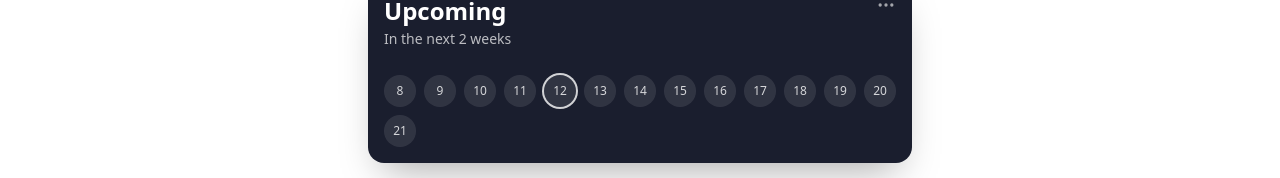
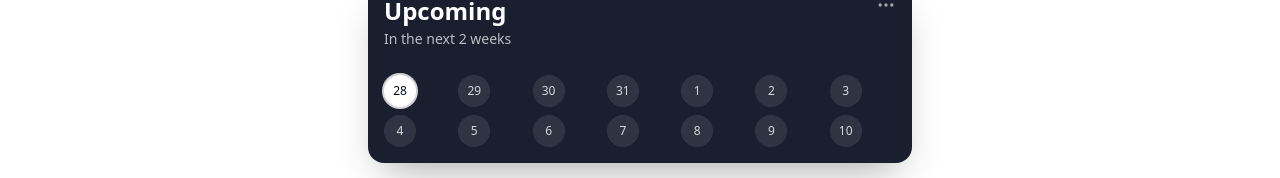
Before and after one commit to anthonymkyang/proximity-pwa, a Next.js app: page /app/activity in a window 1280 px wide. Shown: the part 393-571 px from the top of the page. Built offline with nearby package versions, Linux system fonts and the light colour scheme; no server answers.

Commit message:
fixed height issues with scrolling pages

```diff
--- a/app/(app)/app/activity/page.tsx
+++ b/app/(app)/app/activity/page.tsx
@@ -52,7 +52,8 @@ export default function ActivityPage() {
         rightContent={
           <Notifications open={notifOpen} onOpenChange={setNotifOpen} />
         }
-      >
+      ></TopBar>
+
       <h1 className="px-1 pb-2 text-4xl font-extrabold tracking-tight">
         Activity
       </h1>
@@ -71,8 +72,6 @@ export default function ActivityPage() {
           </Button>
         ))}
       </div>
-      </TopBar>
-
       {activeTab === "Groups" && <Groups />}
 
       {activeTab === "Calendar" && <Calendar />}
--- a/app/(app)/app/connections/page.tsx
+++ b/app/(app)/app/connections/page.tsx
@@ -119,7 +119,7 @@ export default function ConnectionsPage() {
             </Button>
           </>
         }
-      >
+      ></TopBar>
       {/* Title under top bar */}
       <h1 className="px-1 pb-2 text-4xl font-extrabold tracking-tight">
         Connections
@@ -149,7 +149,6 @@ export default function ConnectionsPage() {
           </Button>
         ))}
       </div>
-      </TopBar>
 
       {/* List header separator */}
       <Separator className="-mx-4" />
--- a/app/(app)/app/layout.tsx
+++ b/app/(app)/app/layout.tsx
@@ -16,21 +16,23 @@ export default function AppLayout({ children }: { children: React.ReactNode }) {
     { name: "Me", href: "/app/settings", icon: User },
   ];
 
+  const isMapPage = pathname === "/app";
+
   return (
-    <div className="min-h-screen flex flex-col bg-background">
-      <main className="relative flex-1 overflow-hidden min-h-[calc(100dvh-56px)] supports-[height:100svh]:min-h-[calc(100svh-56px)]">
-        {/* Mock map background */}
-        <MapCanvas />
+    <div className="relative min-h-dvh">
+      <div className="relative">
+        {isMapPage ? (
+          <>
+            <MapCanvas className="absolute inset-0 z-0" />
 
-        {/* Page content overlay */}
-        <div
-          className={`relative z-10 h-full w-full overflow-auto pb-[calc(56px+env(safe-area-inset-bottom))] ${
-            pathname !== "/app" ? "bg-background" : ""
-          }`}
-        >
-          {children}
-        </div>
-      </main>
+            <div className="relative z-10">{children}</div>
+          </>
+        ) : (
+          <div className="relative z-10 bg-background min-h-dvh">
+            {children}
+          </div>
+        )}
+      </div>
       <AppBar />
     </div>
   );
--- a/app/(app)/app/messages/page.tsx
+++ b/app/(app)/app/messages/page.tsx
@@ -281,7 +281,8 @@ export default function MessagesPage() {
             </Button>
           </>
         }
-      >
+      ></TopBar>
+
       {/* Title under top bar */}
       <h1 className="px-1 pb-2 text-4xl font-extrabold tracking-tight">
         Messages
@@ -311,7 +312,6 @@ export default function MessagesPage() {
           </Button>
         ))}
       </div>
-      </TopBar>
 
       {/* Archived row */}
       <button className="flex w-full items-center gap-3 py-3 text-left">
--- a/components/activity/Groups.tsx
+++ b/components/activity/Groups.tsx
@@ -5,7 +5,84 @@ import { Avatar, AvatarImage, AvatarFallback } from "@/components/ui/avatar";
 import { MoreHorizontal, ChevronRight } from "lucide-react";
 import Link from "next/link";
 
+type GroupEvent = {
+  month: string;
+  day: string;
+  title: string;
+  subtitle?: string;
+  lock?: boolean;
+  color?: string;
+};
+
 export default function Groups() {
+  const upcomingDays = Array.from({ length: 14 }, (_, i) => {
+    const d = new Date();
+    d.setDate(d.getDate() + i);
+    return d;
+  });
+
+  const [selectedDayIndex, setSelectedDayIndex] = React.useState(0);
+
+  const eventsByDay: GroupEvent[][] = [
+    [
+      {
+        month: "Apr",
+        day: "14",
+        title: "Queer Hikers Meetup",
+        subtitle: "Outdoor Social",
+        lock: true,
+        color: "bg-emerald-200",
+      },
+      {
+        month: "Apr",
+        day: "18",
+        title: "Sunday Brunch Boys",
+        subtitle: "Community Hangout",
+        lock: false,
+        color: "bg-amber-200",
+      },
+      {
+        month: "Apr",
+        day: "25",
+        title: "Drag Trivia Sunday",
+        subtitle: "Evening Fun",
+        lock: true,
+        color: "bg-pink-200",
+      },
+    ],
+    [
+      {
+        month: "Apr",
+        day: "15",
+        title: "Mountain Biking Group",
+        subtitle: "Adventure Ride",
+        lock: false,
+        color: "bg-blue-200",
+      },
+      {
+        month: "Apr",
+        day: "15",
+        title: "Evening Yoga",
+        subtitle: "Relax and Stretch",
+        lock: true,
+        color: "bg-purple-200",
+      },
+    ],
+    ...Array(12).fill([
+      {
+        month: "Apr",
+        day: "TBD",
+        title: "No scheduled events",
+        subtitle: "",
+        lock: false,
+        color: "bg-gray-200",
+      },
+    ]),
+  ];
+
+  const eventsForSelectedDay: GroupEvent[] =
+    eventsByDay[selectedDayIndex] ?? [];
+
   return (
     <>
       {/* Your groups section */}
@@ -74,48 +151,27 @@ export default function Groups() {
             </button>
           </div>
           {/* Calendar dots row */}
-          <div className="mt-6 flex gap-2 flex-wrap">
-            {[8, 9, 10, 11, 12, 13, 14, 15, 16, 17, 18, 19, 20, 21].map((d) => (
-              <div
-                key={d}
-                className={`flex h-8 w-8 items-center justify-center rounded-full bg-background/10 text-background/80 ${
-                  d === 12 ? "ring-2 ring-background/80" : ""
+          <div className="mt-6 grid grid-cols-7 gap-2">
+            {upcomingDays.map((date, index) => (
+              <button
+                key={date.toISOString()}
+                onClick={() => setSelectedDayIndex(index)}
+                className={`flex h-8 w-8 items-center justify-center rounded-full text-xs font-medium ${
+                  index === selectedDayIndex
+                    ? "bg-background text-foreground ring-2 ring-background/80"
+                    : "bg-background/10 text-background/80"
                 }`}
+                aria-pressed={index === selectedDayIndex}
               >
-                <span className="text-xs font-medium">{d}</span>
-              </div>
+                {date.getDate()}
+              </button>
             ))}
           </div>
         </div>
 
         {/* List below with soft cards */}
         <div className="mt-4 space-y-3">
-          {[
-            {
-              month: "Apr",
-              day: "14",
-              title: "Queer Hikers Meetup",
-              subtitle: "Outdoor Social",
-              lock: true,
-              color: "bg-emerald-200",
-            },
-            {
-              month: "Apr",
-              day: "18",
-              title: "Sunday Brunch Boys",
-              subtitle: "Community Hangout",
-              lock: false,
-              color: "bg-amber-200",
-            },
-            {
-              month: "Apr",
-              day: "25",
-              title: "Drag Trivia Sunday",
-              subtitle: "Evening Fun",
-              lock: true,
-              color: "bg-pink-200",
-            },
-          ].map((e) => (
+          {eventsForSelectedDay.map((e: GroupEvent) => (
             <div
               key={`${e.month}-${e.day}-${e.title}`}
               className="rounded-2xl bg-card text-card-foreground border shadow-sm"
--- a/components/activity/Notifications.tsx
+++ b/components/activity/Notifications.tsx
@@ -118,8 +118,13 @@ export default function Notifications({
 
       <SheetContent
         side="right"
-        className="h-full w-[90%] overflow-y-auto border-l bg-card text-card-foreground shadow-xl px-4 pb-6"
+        className="h-full w-[90%] overflow-y-auto scrollbar-none border-l bg-card text-card-foreground shadow-xl px-4 pb-6"
       >
+        <style>{`
+          .scrollbar-none::-webkit-scrollbar {
+            display: none;
+          }
+        `}</style>
         <SheetHeader>
           <SheetTitle>Notifications</SheetTitle>
         </SheetHeader>
--- a/components/map/MapCanvas.tsx
+++ b/components/map/MapCanvas.tsx
@@ -1,50 +1,9 @@
 "use client";
 
-import mapboxgl from "mapbox-gl";
-import { useEffect, useRef } from "react";
-
-export default function RealMap() {
-  const mapContainer = useRef<HTMLDivElement>(null);
-
-  useEffect(() => {
-    mapboxgl.accessToken = process.env.NEXT_PUBLIC_MAPBOX_TOKEN!;
-
-    const initializeMap = (lng: number, lat: number) => {
-      const map = new mapboxgl.Map({
-        container: mapContainer.current!,
-        style: "mapbox://styles/mapbox/standard",
-        center: [lng, lat],
-        zoom: 15,
-        pitch: 60,
-        config: {
-          basemap: {
-            lightPreset: "night",
-            showPointOfInterestLabels: false,
-          },
-        },
-      });
-
-      return map;
-    };
-
-    if (navigator.geolocation) {
-      navigator.geolocation.getCurrentPosition(
-        (pos) => {
-          const { longitude, latitude } = pos.coords;
-          const map = initializeMap(longitude, latitude);
-          return () => map.remove();
-        },
-        () => {
-          const map = initializeMap(-0.1276, 51.5072); // fallback to London
-          return () => map.remove();
-        },
-        { enableHighAccuracy: true }
-      );
-    } else {
-      const map = initializeMap(-0.1276, 51.5072); // fallback to London
-      return () => map.remove();
-    }
-  }, []);
-
-  return <div ref={mapContainer} className="absolute inset-0" />;
+export default function RealMap({ className = "" }: { className?: string }) {
+  return (
+    <div
+      className={`min-h-[calc(100dvh-(--spacing(14)))] w-full bg-[linear-gradient(135deg,#a8d5ba_0%,#c7e4d0_50%,#9ac7d0_100%),repeating-linear-gradient(0deg,rgba(0,0,0,0.05)_0,rgba(0,0,0,0.05)_1px,transparent_1px,transparent_100%),repeating-linear-gradient(90deg,rgba(0,0,0,0.05)_0,rgba(0,0,0,0.05)_1px,transparent_1px,transparent_100%)] bg-size-[100%_100%,40px_40px,40px_40px] ${className}`}
+    />
+  );
 }
--- a/components/nav/TopBar.tsx
+++ b/components/nav/TopBar.tsx
@@ -16,7 +16,7 @@ export default function TopBar({
   className,
 }: TopBarProps) {
   return (
-    <div className={`sticky top-0 z-10 bg-background ${className ?? ""}`}>
+    <div className={`bg-background ${className ?? ""}`}>
       <div className="flex items-center justify-between py-3">
         <div className="shrink-0 flex items-center gap-2">{leftContent}</div>
         <div className="shrink-0 flex items-center gap-2">{rightContent}</div>
```
Lines whose indentation alone changed are shown as unchanged.
